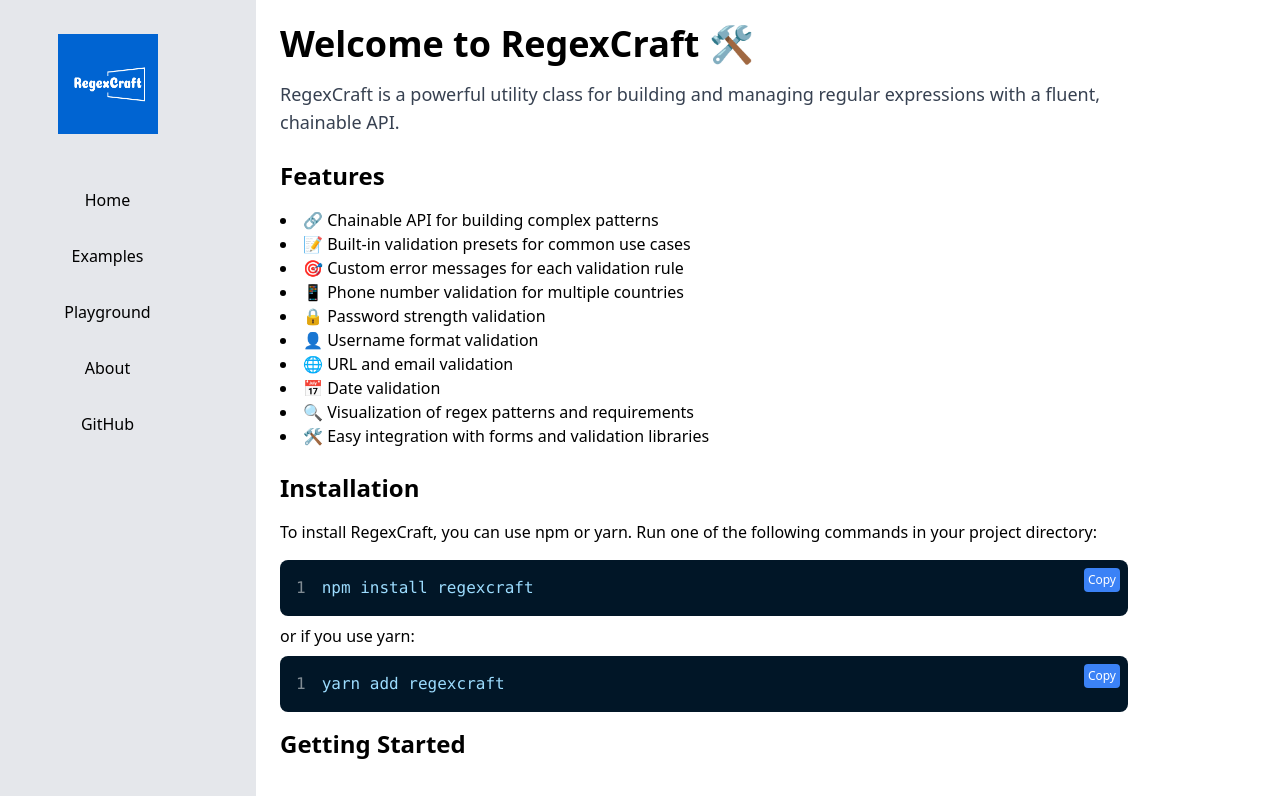
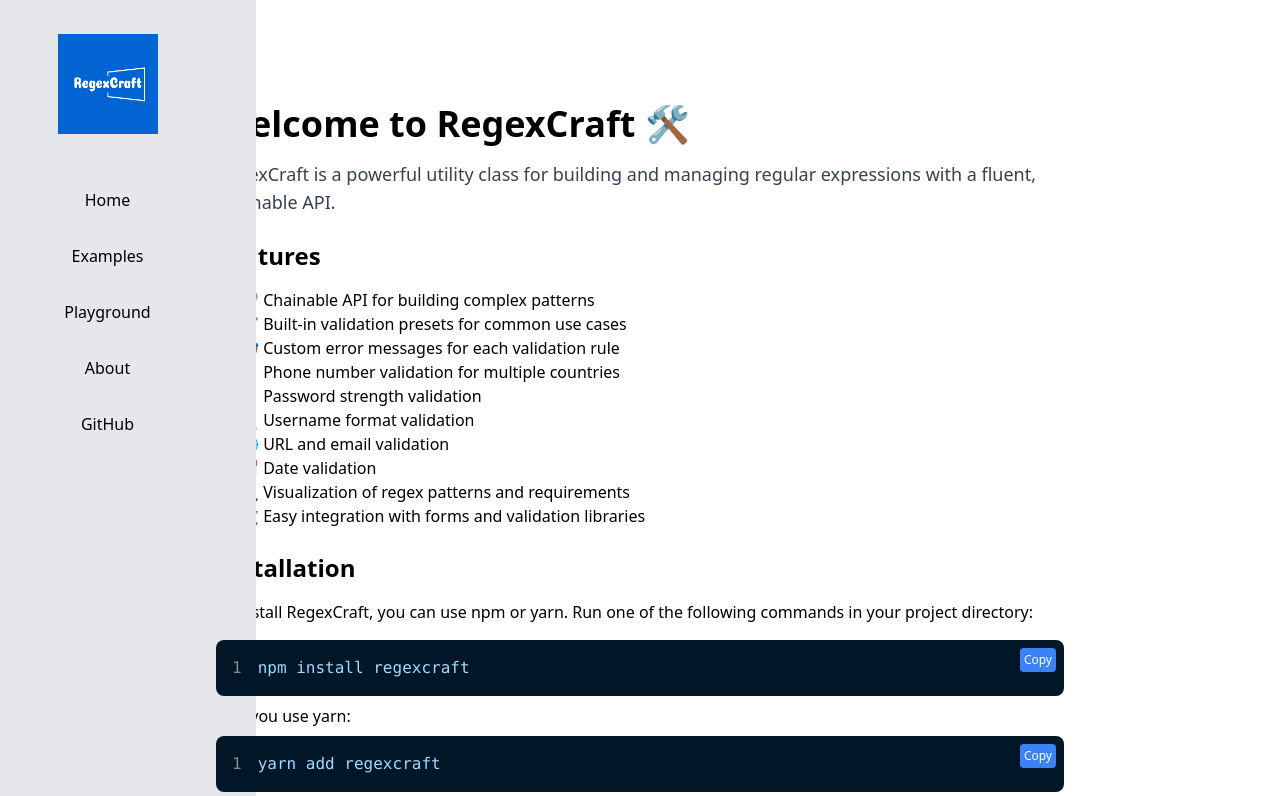
Before and after one commit to iAmNsengi/regexcraft-frontend, a React (Vite) app: page / in a window 1280 px wide. Shown: the top 796 px of the page. Built offline with nearby package versions, Linux system fonts and the light colour scheme.

Commit message:
fix: alignment UI

```diff
--- a/src/components/Layout.tsx
+++ b/src/components/Layout.tsx
@@ -5,11 +5,11 @@
 const Layout = () => {
   return (
     <div className="flex min-h-screen flex-col overflow-x-hidden">
-      <div className="flex flex-grow flex-col lg:flex-row">
+      <div className="flex flex-grow flex-col lg:flex-row ">
         <aside className="w-full border-b border-gray-200 bg-gray-200 p-6 md:border-b-0 md:border-r lg:fixed lg:h-[100vh] lg:w-64">
           <Navigation />
         </aside>
-        <main className="overflow-y-auto lg:ml-64">
+        <main className="overflow-y-auto py-20 lg:mx-auto">
           <Outlet />
         </main>
       </div>
```
